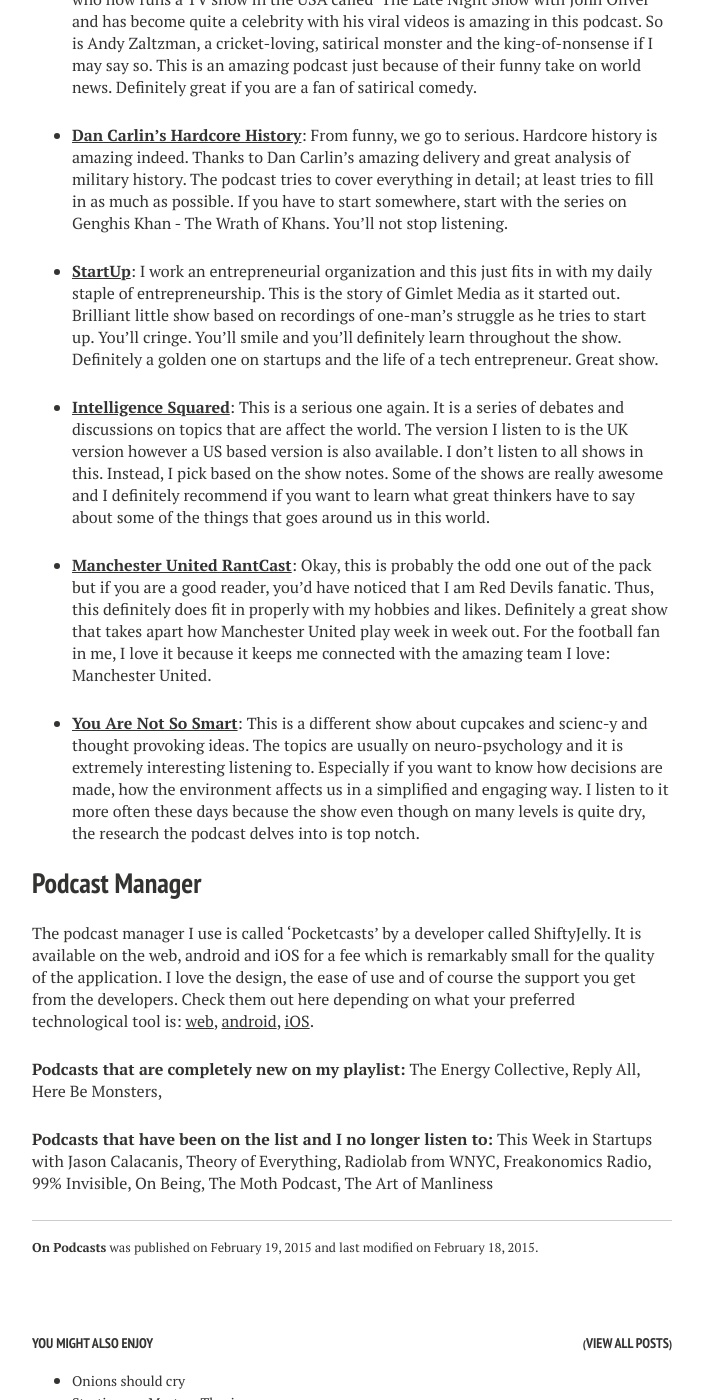
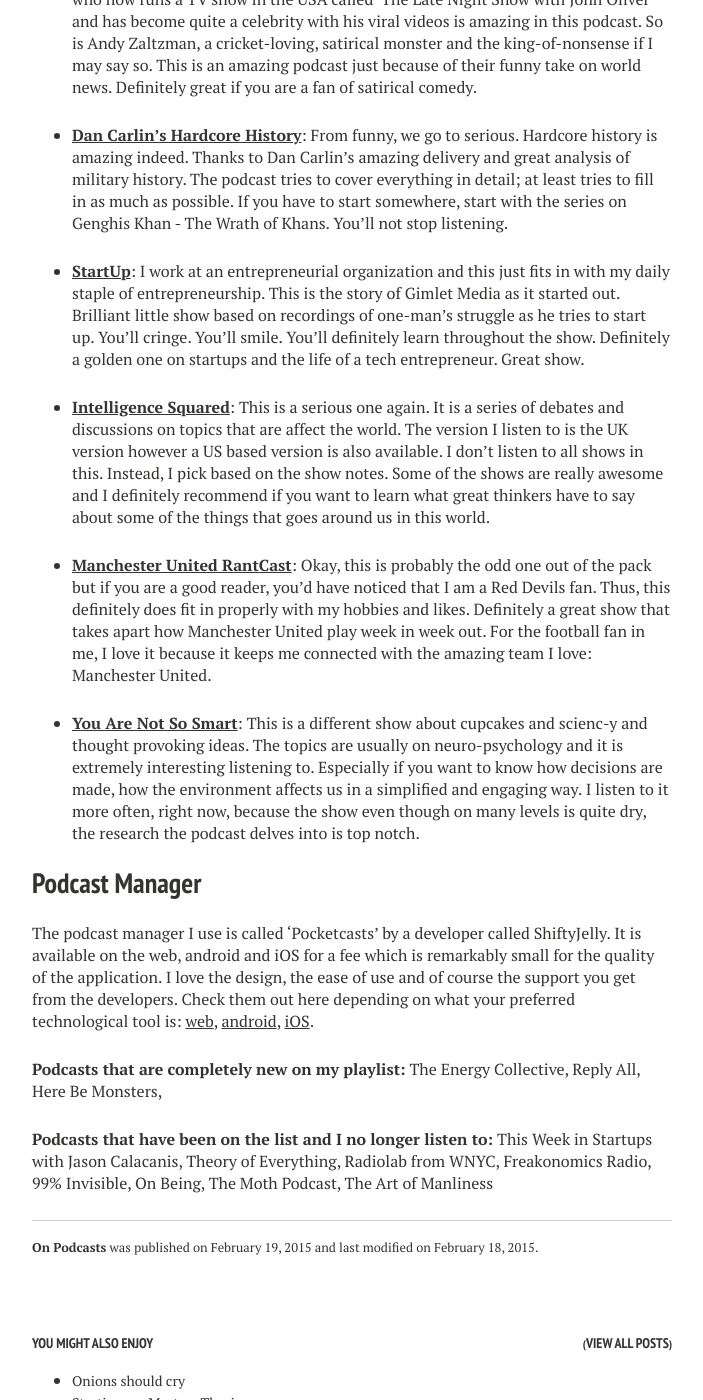
Before and after one commit to vignkri/vignkri.github.io, a Jekyll site: the page built from _posts/2015-02-19-on-podcasts.md, in a window 1280 px wide and 1400 px high, scrolled down 548 px. Shown: the whole window, without its empty margins (288-991 px from the left). Built offline with Jekyll 4.4.1, drawn with Linux system fonts in a browser that asks for light colours; nearby versions of some CDN libraries.

Commit message:
Fix spelling mistakes - Post 6

```diff
--- a/_posts/2015-02-19-on-podcasts.md
+++ b/_posts/2015-02-19-on-podcasts.md
@@ -21,13 +21,13 @@
 
 * [**Dan Carlin's Hardcore History**](http://www.dancarlin.com/hardcore-history-series/): From funny, we go to serious. Hardcore history is amazing indeed. Thanks to Dan Carlin's amazing delivery and great analysis of military history. The podcast tries to cover everything in detail; at least tries to fill in as much as possible. If you have to start somewhere, start with the series on Genghis Khan - The Wrath of Khans. You'll not stop listening.
 
-* [**StartUp**](http://gimletmedia.com/show/startup/): I work an entrepreneurial organization and this just fits in with my daily staple of entrepreneurship. This is the story of Gimlet Media as it started out. Brilliant little show based on recordings of one-man's struggle as he tries to start up. You'll cringe. You'll smile and you'll definitely learn throughout the show. Definitely a golden one on startups and the life of a tech entrepreneur. Great show.
+* [**StartUp**](http://gimletmedia.com/show/startup/): I work at an entrepreneurial organization and this just fits in with my daily staple of entrepreneurship. This is the story of Gimlet Media as it started out. Brilliant little show based on recordings of one-man's struggle as he tries to start up. You'll cringe. You'll smile. You'll definitely learn throughout the show. Definitely a golden one on startups and the life of a tech entrepreneur. Great show.
 
 * [**Intelligence Squared**](http://www.intelligencesquared.com/podcast/): This is a serious one again. It is a series of debates and discussions on topics that are affect the world. The version I listen to is the UK version however a US based version is also available. I don't listen to all shows in this. Instead, I pick based on the show notes. Some of the shows are really awesome and I definitely recommend if you want to learn what great thinkers have to say about some of the things that goes around us in this world.
 
-* [**Manchester United RantCast**](http://www.unitedrant.co.uk/category/rant-cast/): Okay, this is probably the odd one out of the pack but if you are a good reader, you'd have noticed that I am Red Devils fanatic. Thus, this definitely does fit in properly with my hobbies and likes. Definitely a great show that takes apart how Manchester United play week in week out. For the football fan in me, I love it because it keeps me connected with the amazing team I love: Manchester United.
+* [**Manchester United RantCast**](http://www.unitedrant.co.uk/category/rant-cast/): Okay, this is probably the odd one out of the pack but if you are a good reader, you'd have noticed that I am a Red Devils fan. Thus, this definitely does fit in properly with my hobbies and likes. Definitely a great show that takes apart how Manchester United play week in week out. For the football fan in me, I love it because it keeps me connected with the amazing team I love: Manchester United.
 
-* [**You Are Not So Smart**](http://youarenotsosmart.com/): This is a different show about cupcakes and scienc-y and thought provoking ideas.  The topics are usually on neuro-psychology and it is extremely interesting listening to. Especially if you want to know how decisions are made, how the environment affects us in a simplified and engaging way. I listen to it more often these days because the show even though on many levels is quite dry, the research the podcast delves into is top notch.
+* [**You Are Not So Smart**](http://youarenotsosmart.com/): This is a different show about cupcakes and scienc-y and thought provoking ideas.  The topics are usually on neuro-psychology and it is extremely interesting listening to. Especially if you want to know how decisions are made, how the environment affects us in a simplified and engaging way. I listen to it more often, right now, because the show even though on many levels is quite dry, the research the podcast delves into is top notch.
 
 ##Podcast Manager
 
```
